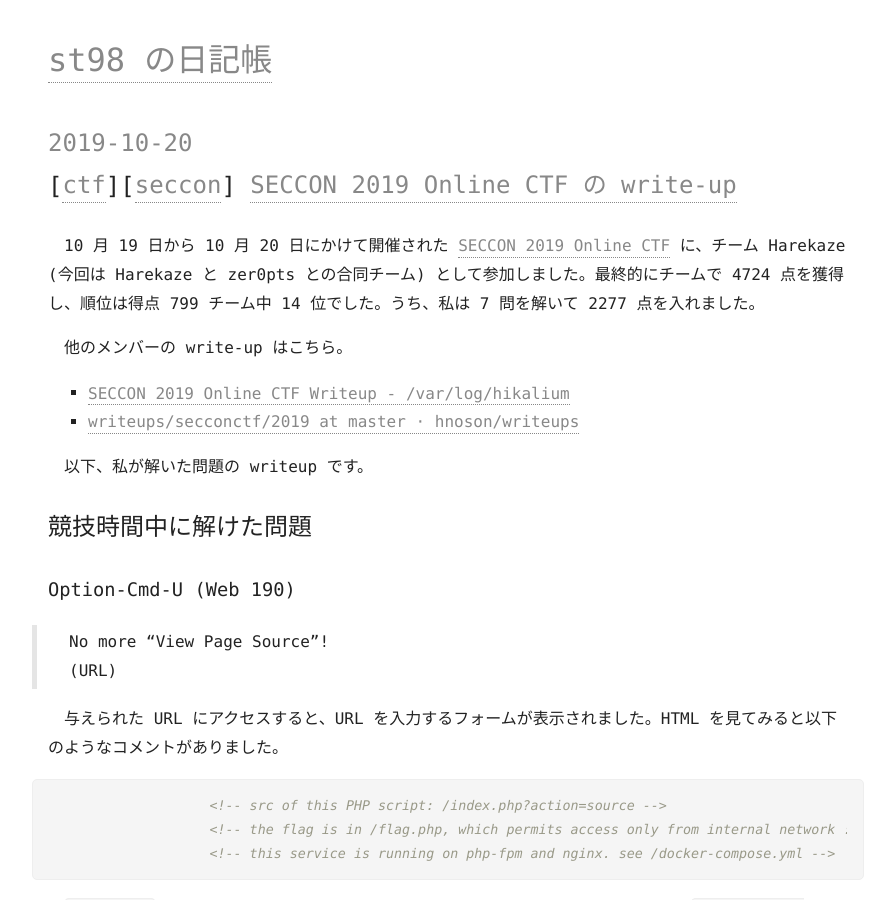
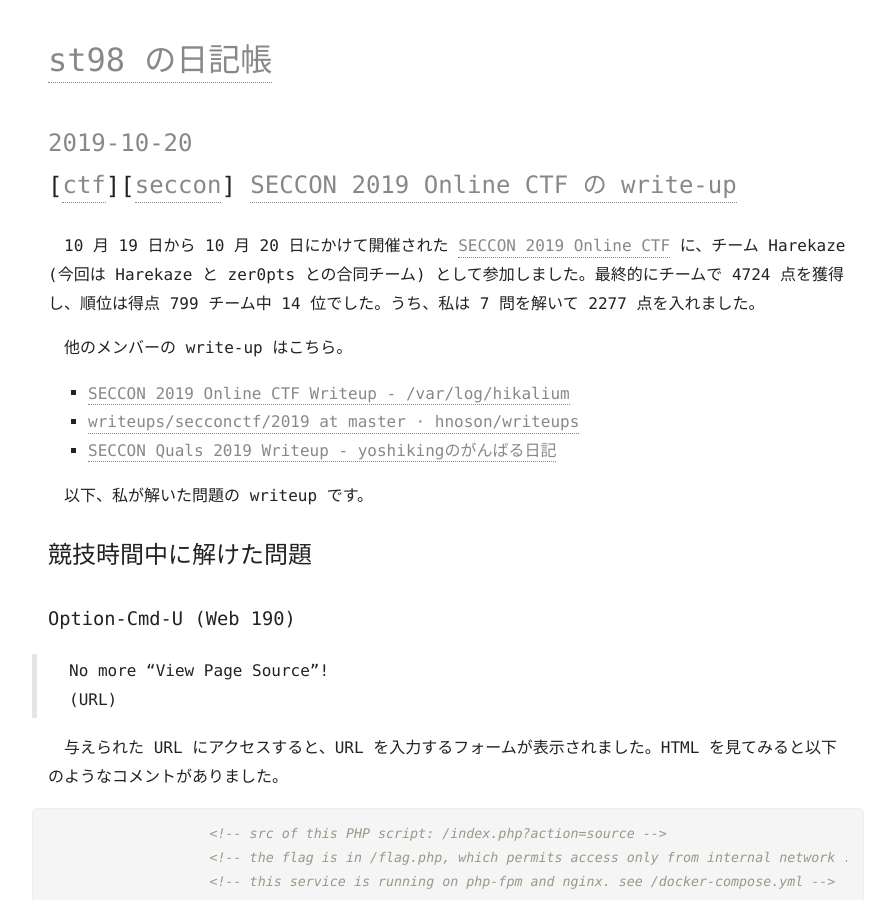
Before and after one commit to st98/diary, a Jekyll site: the page built from _posts/2019-10-20-seccon-online-ctf.md, in a window 1280 px wide and 900 px high. Shown: the whole window, without its empty margins (192-1087 px from the left). Built offline with Jekyll 4.4.1, drawn with Linux system fonts in a browser that asks for light colours; comment, search, counter and statistics services are not loaded.

Commit message:
yoshikingさんのwrite-upを追加

```diff
--- a/_posts/2019-10-20-seccon-online-ctf.md
+++ b/_posts/2019-10-20-seccon-online-ctf.md
@@ -11,6 +11,7 @@
 
 - [SECCON 2019 Online CTF Writeup - /var/log/hikalium](https://hikalium.hatenablog.jp/entry/2019/10/20/154511)
 - [writeups/secconctf/2019 at master · hnoson/writeups](https://github.com/hnoson/writeups/tree/master/secconctf/2019)
+- [SECCON Quals 2019 Writeup - yoshikingのがんばる日記](https://yoshiking.hatenablog.jp/entry/2019/10/21/010843)
 
 以下、私が解いた問題の writeup です。
 
```
